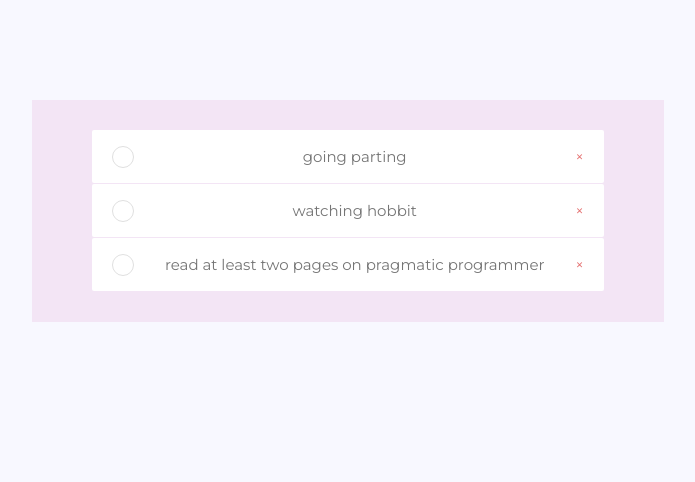
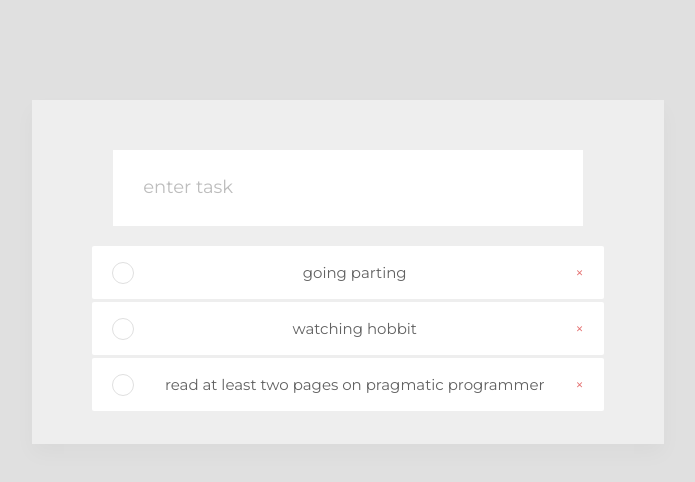
Before and after one commit to vanderkilu/react-notes, a React (Create React App) app: page / in a window 1280 px wide. Shown: the top 482 px of the page, without its empty margins (292-987 px from the left). Built offline with nearby package versions, Linux system fonts and the light colour scheme.

Commit message:
addng generic styles

```diff
--- a/src/components/Todo/Todo.css
+++ b/src/components/Todo/Todo.css
@@ -5,7 +5,8 @@
     display: flex;
     justify-content: space-between;
     align-items: center;
-    margin-bottom: 0.1rem;
+    margin-bottom: 0.3rem;
+    position: relative;
 }
 
 .todo__done-btn {
--- a/src/components/TodoList/TodoList.css
+++ b/src/components/TodoList/TodoList.css
@@ -1,4 +1,29 @@
 .todoWrapper {
     padding: 3rem 6rem;
-    background-color: #f3e5f5;
+    background-color:#eeeeee;
+    box-shadow: 0 1rem 2rem rgba(0,0,0,0.03);
 }
+
+.form {
+    display: flex;
+    justify-content: center;
+    align-items: center;
+    flex-direction: column;
+    margin: 2rem 0;
+}
+
+.input {
+    width: 80%;
+    padding: 3rem;
+    border: none;
+    font-family: inherit;
+    background-color: white;
+}
+
+.input::placeholder {
+    font-size: 1.8rem;
+    color: var(--text-color-secondary);
+}
+.input:focus {
+    outline: none;
+}
--- a/src/components/TodoList/TodoList.js
+++ b/src/components/TodoList/TodoList.js
@@ -19,6 +19,12 @@ class TodoList extends React.Component {
         )
         return (
             <div className="todoWrapper">
+                <form className="form">
+                    <input type="text"
+                        className="input"
+                        placeholder="enter task"
+                    />
+                </form>
                 {tasks}
             </div>
         )
--- a/src/index.css
+++ b/src/index.css
@@ -7,11 +7,11 @@ html {
 body {
   font-family: 'Montserrat', sans-serif;
   box-sizing: border-box;
-  background-color: ghostwhite;
+  background-color: #e0e0e0;
 }
 
 :root {
-  --text-color-primary: #757575;
+  --text-color-primary: #616161;
   --text-color-secondary: #bdbdbd;
   --color-primary: #4a148c;
 
```
